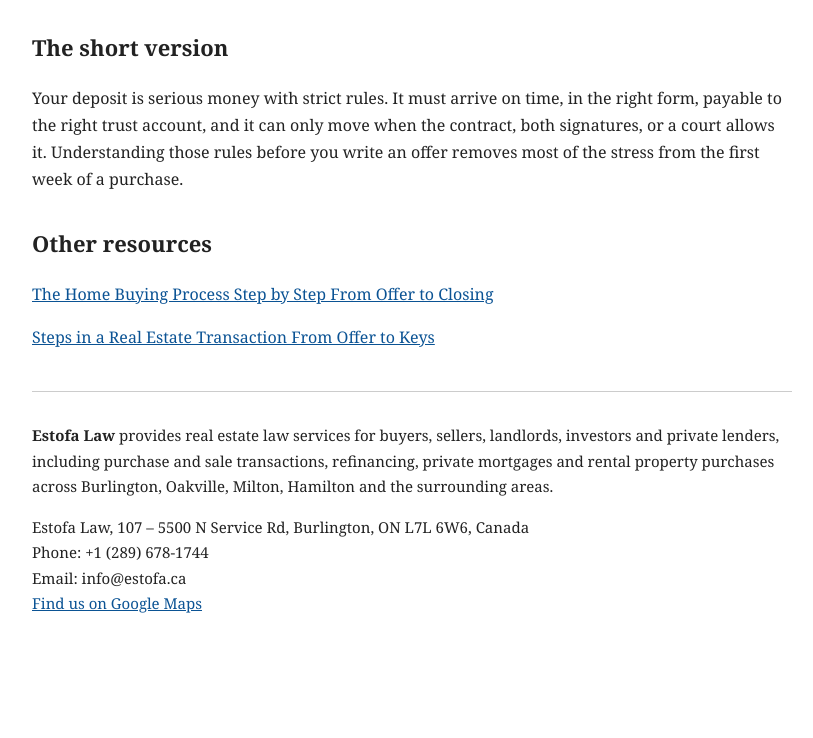
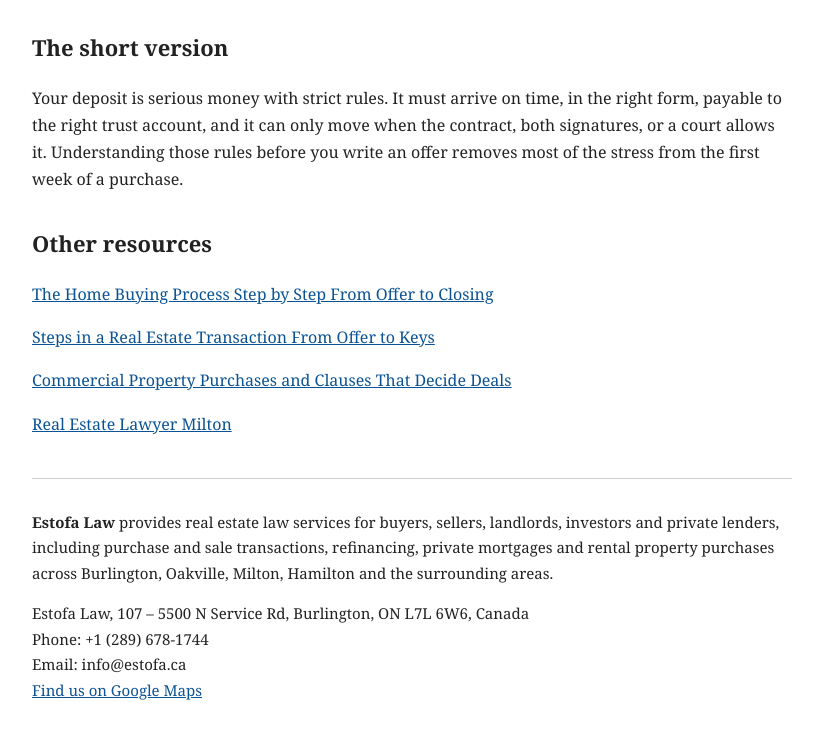
Before and after one commit to noahbannett691/home-purchase-deposit-guide, a plain HTML site: page index.html in a window 1280 px wide. Shown: the part 1930-2668 px from the top of the page, without its empty margins (228-1041 px from the left). Before the commit the page ends 2586 px from the top, so only its background shows below. Drawn offline with Linux system fonts and the light colour scheme.

Commit message:
Add files via upload

```diff
--- a/index.html
+++ b/index.html
@@ -33,6 +33,8 @@ a{color:#0b5394}
 <h2>Other resources</h2>
 <p><a href="https://www.youtube.com/watch?v=T27uzvmjkFg">The Home Buying Process Step by Step From Offer to Closing</a></p>
 <p><a href="https://docs.google.com/drawings/d/16hF0e-PqbN9gIaZMNnEvcQ177gFJpBGMjHQ8dUnm2U8/view?usp=sharing">Steps in a Real Estate Transaction From Offer to Keys</a></p>
+<p><a href="https://archive.org/details/commercial-property-purchases-and-clauses-that-decide-deals">Commercial Property Purchases and Clauses That Decide Deals</a></p>
+<p><a href="https://estofalaw.wikidot.com/real-estate-lawyer-milton">Real Estate Lawyer Milton</a></p>
 <footer>
 <p><strong>Estofa Law</strong> provides real estate law services for buyers, sellers, landlords, investors and private lenders, including purchase and sale transactions, refinancing, private mortgages and rental property purchases across Burlington, Oakville, Milton, Hamilton and the surrounding areas.</p>
 <p>Estofa Law, 107 – 5500 N Service Rd, Burlington, ON L7L 6W6, Canada<br>
```
